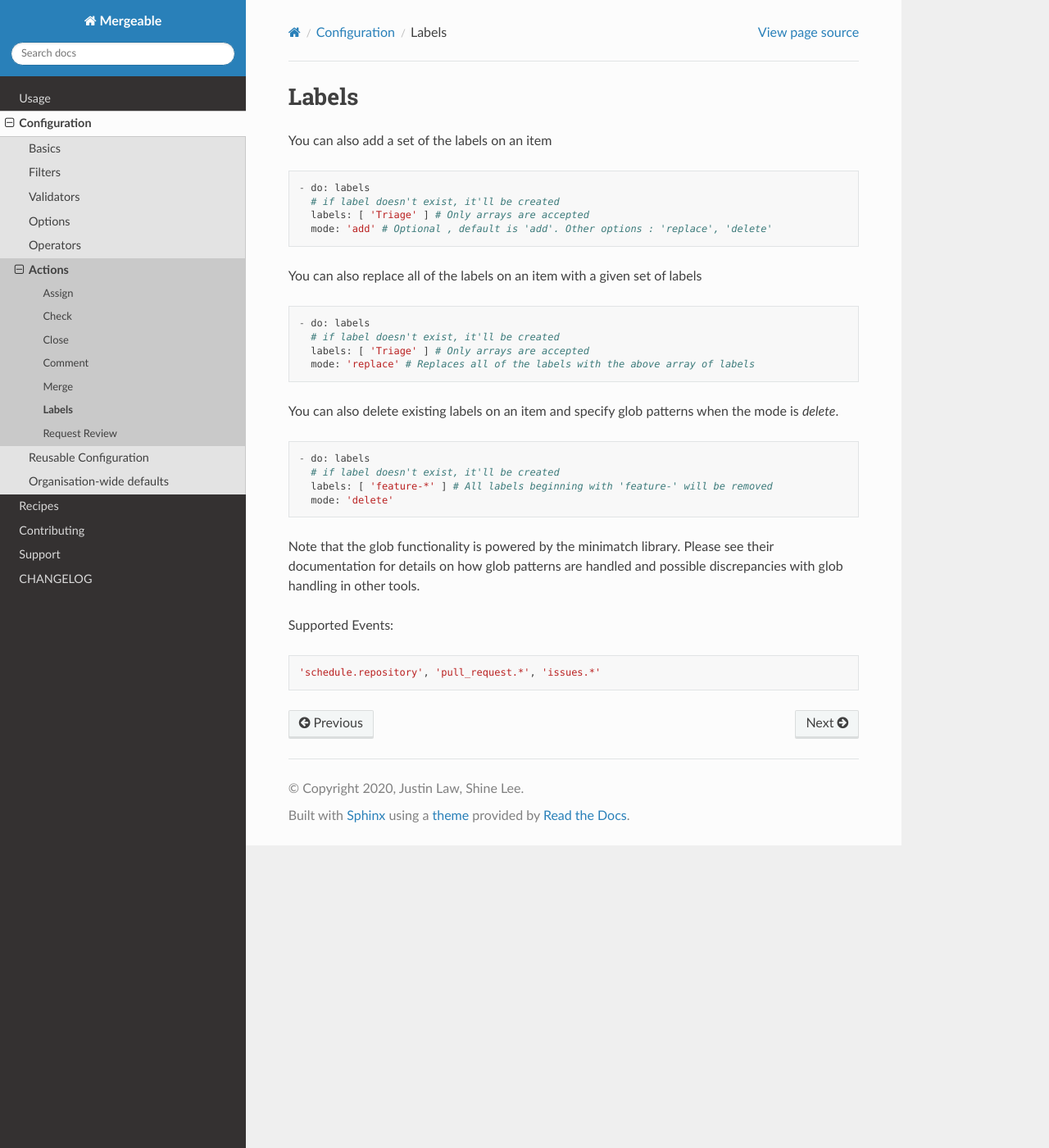
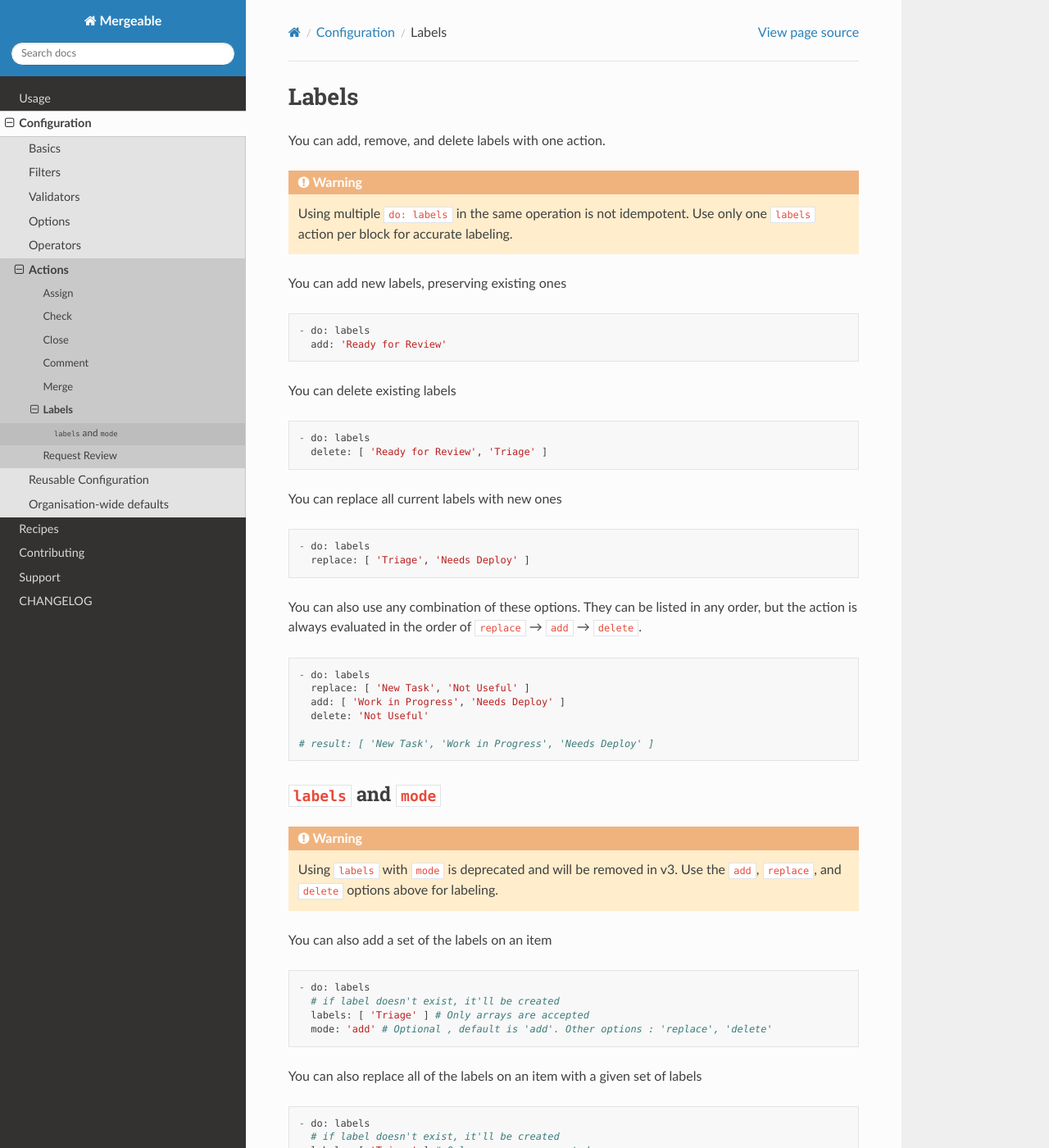
Before and after one commit to mergeability/mergeable, a Sphinx documentation site: the page built from docs/actions/labels.rst, in a window 1280 px wide and 1400 px high. Shown: the whole window at 82% size. Built offline with Sphinx 7.4.7 and the Read the Docs theme 2.0.0, drawn with Linux system fonts in a browser that asks for light colours.

Commit message:
feat: New labels API  (#577)
* Add new labels API + docs

* Add changelog

```diff
--- a/docs/actions/labels.rst
+++ b/docs/actions/labels.rst
@@ -1,5 +1,53 @@
 Labels
 ^^^^^^^^
+
+You can add, remove, and delete labels with one action.
+
+.. warning::
+    Using multiple ``do: labels`` in the same operation is not idempotent.
+    Use only one ``labels`` action per block for accurate labeling.
+
+You can add new labels, preserving existing ones
+
+::
+
+    - do: labels
+      add: 'Ready for Review'
+
+You can delete existing labels
+
+::
+
+    - do: labels
+      delete: [ 'Ready for Review', 'Triage' ]
+
+You can replace all current labels with new ones
+
+::
+
+    - do: labels
+      replace: [ 'Triage', 'Needs Deploy' ]
+
+You can also use any combination of these options. They can be listed in any
+order, but the action is always evaluated in the order of ``replace`` → ``add``
+→ ``delete``.
+
+::
+
+    - do: labels
+      replace: [ 'New Task', 'Not Useful' ]
+      add: [ 'Work in Progress', 'Needs Deploy' ]
+      delete: 'Not Useful'
+
+    # result: [ 'New Task', 'Work in Progress', 'Needs Deploy' ]
+
+
+``labels`` and ``mode``
+"""""""""""""""""""""""
+
+.. warning::
+    Using ``labels`` with ``mode`` is deprecated and will be removed in v3.
+    Use the ``add``, ``replace``, and ``delete`` options above for labeling.
 
 You can also add a set of the labels on an item
 
--- a/docs/changelog.rst
+++ b/docs/changelog.rst
@@ -1,5 +1,6 @@
 CHANGELOG
 =====================================
+| August 10, 2021 : feat: New labels API `#577 <https://github.com/mergeability/mergeable/pull/577>`_
 | August 6, 2021 : feat: Add team assignment to request_review action `#574 <https://github.com/mergeability/mergeable/pull/574>`_
 | August 6, 2021 : feat: Support must_include and must_exclude regex as an array `#575 <https://github.com/mergeability/mergeable/pull/575>`_
 | July 19, 2021 : feat: Add ignore_drafts option to ignore drafts in stale validator `#565 <https://github.com/mergeability/mergeable/issues/565>`_
```
Also changed, not shown: 2 other files.
